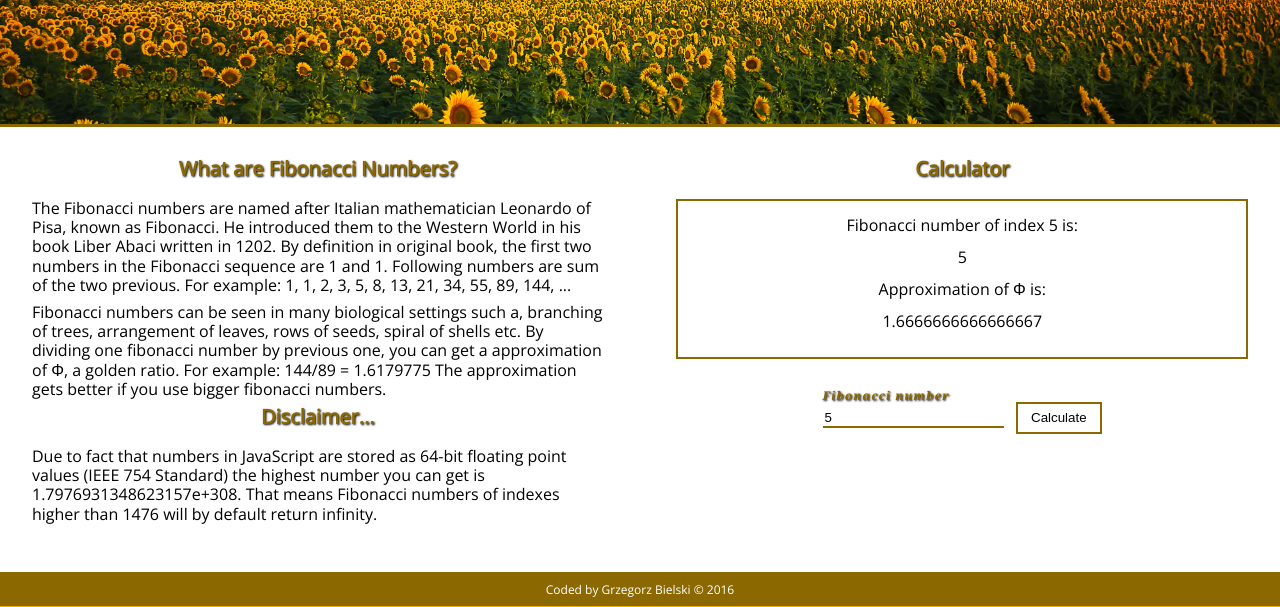
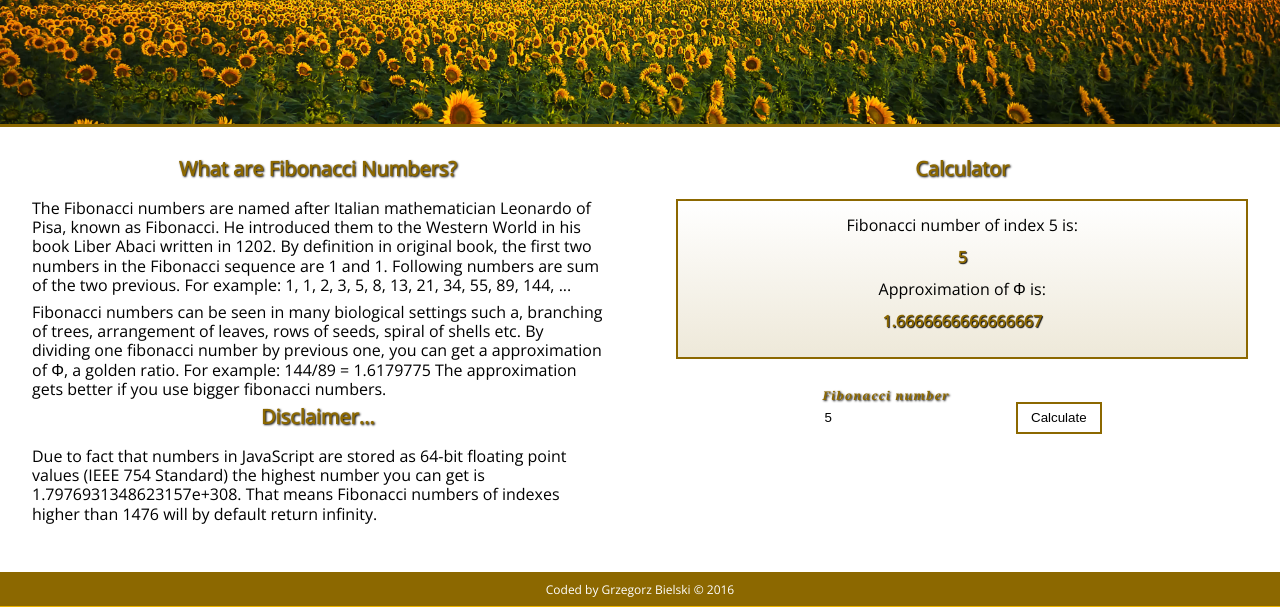
Before and after one commit to Pesiok/fib-calculator, a plain HTML site: page index.html in a window 1280 px wide. Both pictures are taken after typing "5" into the empty fields and a click on the button "Calculate". Shown: the part 193-800 px from the top of the page. Drawn offline with nearby package versions, Linux system fonts and the light colour scheme.

Commit message:
General refactor

```diff
--- a/css/style.css
+++ b/css/style.css
@@ -11,13 +11,11 @@ body {
   font-size: 1.6rem;
   font-family: 'Open Sans', sans-serif;
 }
-body:after
-{
+body:after {
     content:'';
     display: block;
     height: 3.5rem;
 }
-
 .header {
     margin: 0 auto;
     color: #111111;
@@ -28,8 +26,6 @@ body:after
     background: url(../img/sunflowers.jpg) no-repeat 15% 50%;
     background-size: cover;
 }
-
-
 .header h1 {
     font-family: 'Pacifico', cursive, Georgia;
     font-style: italic;
@@ -37,7 +33,6 @@ body:after
     font-size: 3.7rem;
     letter-spacing: 0.4rem;
     padding-top: 2.7em;
-
 }
 .content {
     margin: 0 auto;
@@ -75,31 +70,11 @@ body:after
     text-decoration: none;
     color: #FFFFFF;
 }
-.footer a:hover {
-    color: #111111;
+.footer a:hover,
+.footer a:focus{
+    color: #ECB300;
+    outline-color: #ECB300;
 }
-/* to be implemented..
-
-.output-anim {
-
-}
-
-
-@keyframes output-color-animation{
-
-    0% {
-
-    }
-    50% {
-        background-color: #8C6800;
-        color: #FFFFFF;
-    }
-    100% {
-
-    }
-}
-*/
-
 .calc-div {
     margin: 0 auto;
     margin: 1em 0 0.5em 0;
@@ -114,11 +89,10 @@ body:after
 }
 .calc-div input:focus,
 .calc-div input:active {
-  outline: none;
+  outline-color: #302400;
 }
 .calc-div input[type="number"] {
   border: none;
-  border-bottom: solid 0.17em #8C6800;
 }
 .calc-div button:active {
   color: #FFFFFF;
@@ -128,7 +102,6 @@ body:after
   display: inline-block;
   margin-right: 0.5em;
   position: relative;
-  color: #EEBA25;
 }
 .calc-div .input-group label {
   font-family: Georgia, Cambria, "Times New Roman", Times, serif;
@@ -143,10 +116,8 @@ body:after
   left: 0px;
   pointer-events: none;
   transition: all 0.15s ease-out 0s;
-
 }
 .calc-div .input-group button {
-
   padding: 0.5em 0em;
 }
 /* When focused on the input, select the next label in the DOM*/
@@ -161,6 +132,13 @@ body:after
     padding: 1em;
     border: 0.15em solid #8C6800;
     height: 10em;
+    background: linear-gradient(#FFFFFF, rgba(140, 104, 0, 0.15));
+}
+.calc-div output .result {
+    transition: all 5s linear;
+    font-weight: bold;
+    color: #8C6800;
+    text-shadow: 1px 1px 1px #111111;
 }
 @media all and (min-width: 639px) {
     .header {
@@ -169,12 +147,11 @@ body:after
     .header h1 {
     font-size: 4.2rem;
     }
-
 }
 @media all and (min-width: 890px) {
     .content {
         display: flex;
-        justify-content: space-between
+        justify-content: space-between;
     }
    .article{
         width: 47%;
@@ -182,7 +159,6 @@ body:after
     .header h1 {
     font-size: 4.2rem;
     }
-
 }
 @media all and (min-width: 1300px) {
     .header {
@@ -191,7 +167,6 @@ body:after
     .header h1 {
     font-size: 4.7rem;
     }
-
 }
 @media all and (min-width: 1800px) {
     .body {
--- a/index.html
+++ b/index.html
@@ -2,16 +2,15 @@
 <html lang="en">
     <head>
         <meta charset="utf-8">
-		<meta http-equiv="X-UA-Compatible" content="IE=edge" />
+		<meta http-equiv="X-UA-Compatible" content="IE=edge" >
 		<meta name="viewport" content="width=device-width, initial-scale=1">
-		<meta name="theme-color" content="#8C6800"/>
-		<meta name="msapplication-navbutton-color" content="#8C6800"/>
-		<meta name="apple-mobile-web-app-capable" content="yes"/>
-		<meta name="apple-mobile-web-app-status-bar-style" content="#8C6800"/>
+		<meta name="theme-color" content="#8C6800">
+		<meta name="msapplication-navbutton-color" content="#8C6800">
+		<meta name="apple-mobile-web-app-capable" content="yes">
+		<meta name="apple-mobile-web-app-status-bar-style" content="#8C6800">
 		<title>Fibonacci Numbers Calculator</title>
-		<meta name="description" content="" />
-		<meta name="keywords" content="" />
-        <link href="https://fonts.googleapis.com/css?family=Open+Sans%7CPacifico" rel="stylesheet">
+		<meta name="description" content="A simple calculator of fibonacci numbers." >
+        <link rel="stylesheet" href="https://fonts.googleapis.com/css?family=Open+Sans%7CPacifico">
         <link rel="stylesheet" href="css/reset.css">
         <link rel="stylesheet" href="css/style.css">
     </head>
@@ -32,7 +31,7 @@
             <article class="article">
                 <h2 class="article-heading">Calculator</h2>
                 <div class="calc-div">
-                      <output id="result" class="result">Results will be shown here</output>
+                  <output id="result">Results will be shown here</output>
                   <div class="input-group">
                     <input type="number" id="input" required>
                     <label for="input">Fibonacci number</label>
@@ -42,7 +41,7 @@
             </article>
         </main>
         <footer class="footer">
-            <p>Coded by <a href="#">Grzegorz Bielski</a> &copy; 2016</p>
+            <p>Coded by <a href="https://github.com/Pesiok">Grzegorz Bielski</a> &copy; 2016</p>
         </footer>
         <script src="js/main.js"></script>
     </body>
--- a/js/main.js
+++ b/js/main.js
@@ -1,5 +1,4 @@
-
-///////////////////////UI //////////////////////////////////
+/////////////////////// UI //////////////////////////////////
 function labelHolder() {
     var input = document.querySelector(".calc-div .input-group input");
 
@@ -11,76 +10,53 @@ function labelHolder() {
     }
   });
 }
-// To be implemented...
-/*
-function outputAnimate(element) {
-    element.classList.add("output-anim");
-}
-*/
-//////////////////////Calculator functions////////////////////
+////////////////////// Calculator functions////////////////////
 function fib(n) {
     //for every interation fibNr = pre + pre2
      function fibMemo(i, pre, pre2) {
-            if(i == n) {
-                return pre + pre2;
-            } else {
-                //fibMemo(fib number index from 0, fib number for previous index, fib numer for pre-previous index)
-                return fibMemo(i+1, pre + pre2, pre);
-            }
+         //fibMemo(fib number index from 0,
+         // fib number for previous index,
+         // fib numer for pre-previous index)
+            return (i == n) ? (pre + pre2) : fibMemo(i+1, pre + pre2, pre);
         }
-    if (n == 1 | n == 2) {
-        return 1;
-    } else {
-        return fibMemo(3, 1, 1);
-    }
+    return (n == 1 | n == 2) ? 1 : fibMemo(3, 1, 1);
 }
 function parseInput(n) {
-    if (isNaN(n) === true || n < 1 || n > 1476 )
-        {
-            console.log("Incorrect input value.");
-            return false;
-        }
-    else {
-        return parseInt(n, 10);
+    return (isNaN(n) === true || n < 1 || n > 1476 ) ? false : parseInt(n, 10);
+}
+function displayResults(nr, prevNr, input) {
+    var outputTag = document.getElementById("result");
+
+    if (nr === undefined) {
+        outputTag.innerHTML = "<span class='result'>Incorrect value.</span><br> Type in number from 1 to 1476.";
+    } else {
+        outputTag.innerHTML = "Fibonacci number of index " + input.value +
+            " is: <br><br><span class='result'> " + nr + "</span><br><br>" +
+            "Approximation of &Phi; is: <br><br><span class='result'> " +
+            (nr/prevNr) + "</span>";
     }
 }
 function fibCalculator() {
     var input = document.getElementById('input');
-    var output = document.getElementById('result');
+    var outcome = parseInput(input.value);
 
-    //outputAnimate(output);
+    if(outcome == false) {
+        displayResults();
+    } else {
+        var number = fib(outcome);
+        var prevNumber = (outcome == 1) ? 1 : fib(outcome - 1);
 
-    output.innerHTML = (function(n) {
-        var outcome = parseInput(n);
-        if(outcome == false) {
-            return "Incorrect value.<br>Type in number from 1 to 1476.";
-        } else {
-            var number = fib(outcome);
-            if (outcome == 1) {
-                var numberPrev = 1;
-            } else {
-                var numberPrev = fib(outcome - 1);
-            }
-            return "Fibonacci number of index " + input.value + " is: <br><br> " +
-            number + "<br><br>" + "Approximation of &Phi; is: <br><br> " +
-            (number/numberPrev);
-        }
-    })(input.value);
+        displayResults(number, prevNumber, input);
+    }
 }
-//////////////////////////Init//////////////////
-
+////////////////////////// Init ////////////////////////////
 var init = function() {
     var button = document.getElementById("generate");
     var input = document.getElementById("input")
 
     button.addEventListener("click", fibCalculator);
-   // input.addEventListener('input', fibCalculator);
     input.addEventListener("keyup", function(e){
-        if(e.keyCode === 13) {
-            fibCalculator();
-        } else {
-            e.preventDefault();
-        }
+        (e.keyCode === 13) ? fibCalculator() : e.preventDefault();
     });
 
     labelHolder();
```
Also changed, not shown: img/Fibonacci_spiral.svg (deleted). Lines whose indentation alone changed are shown as unchanged.
